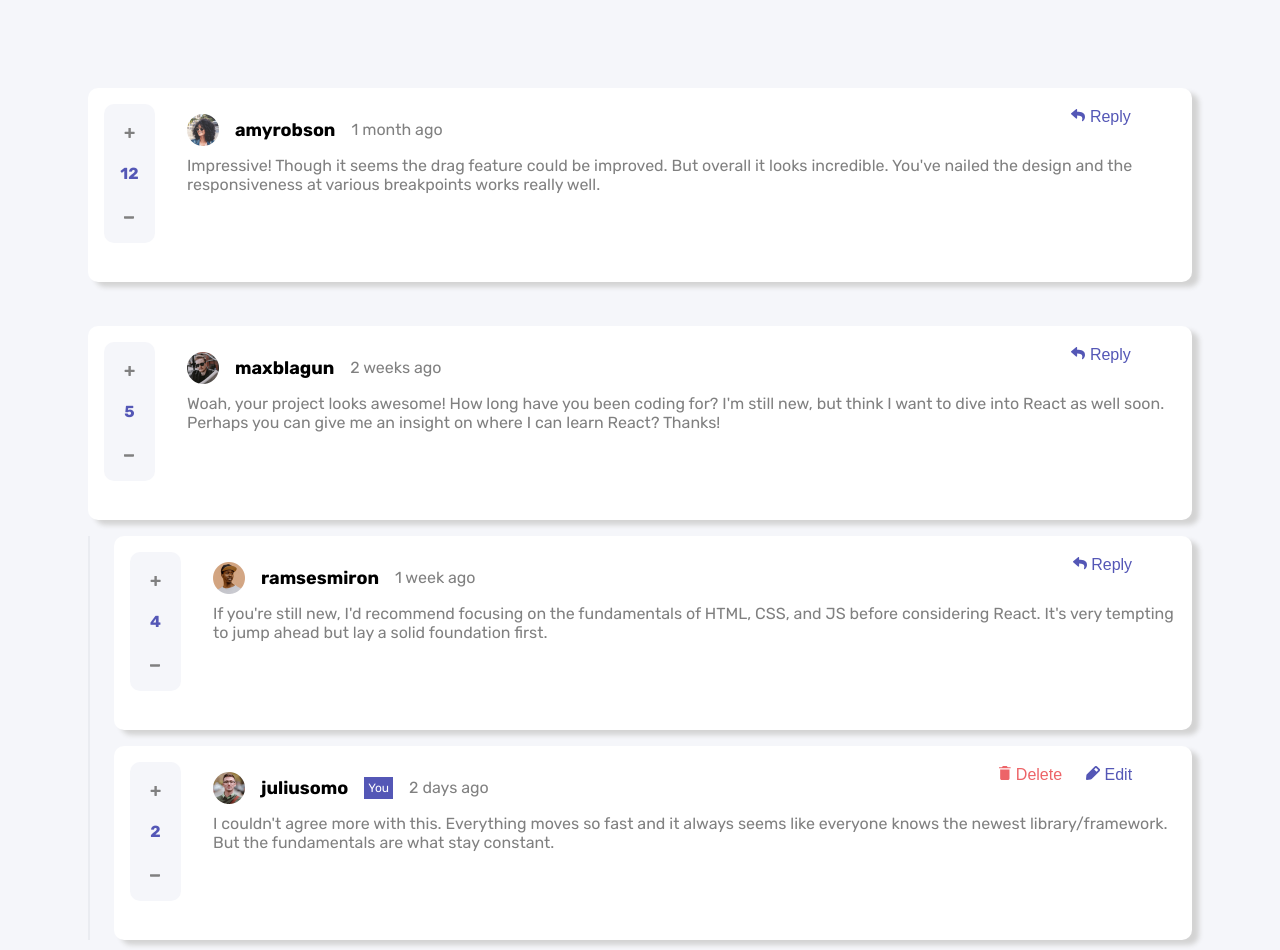
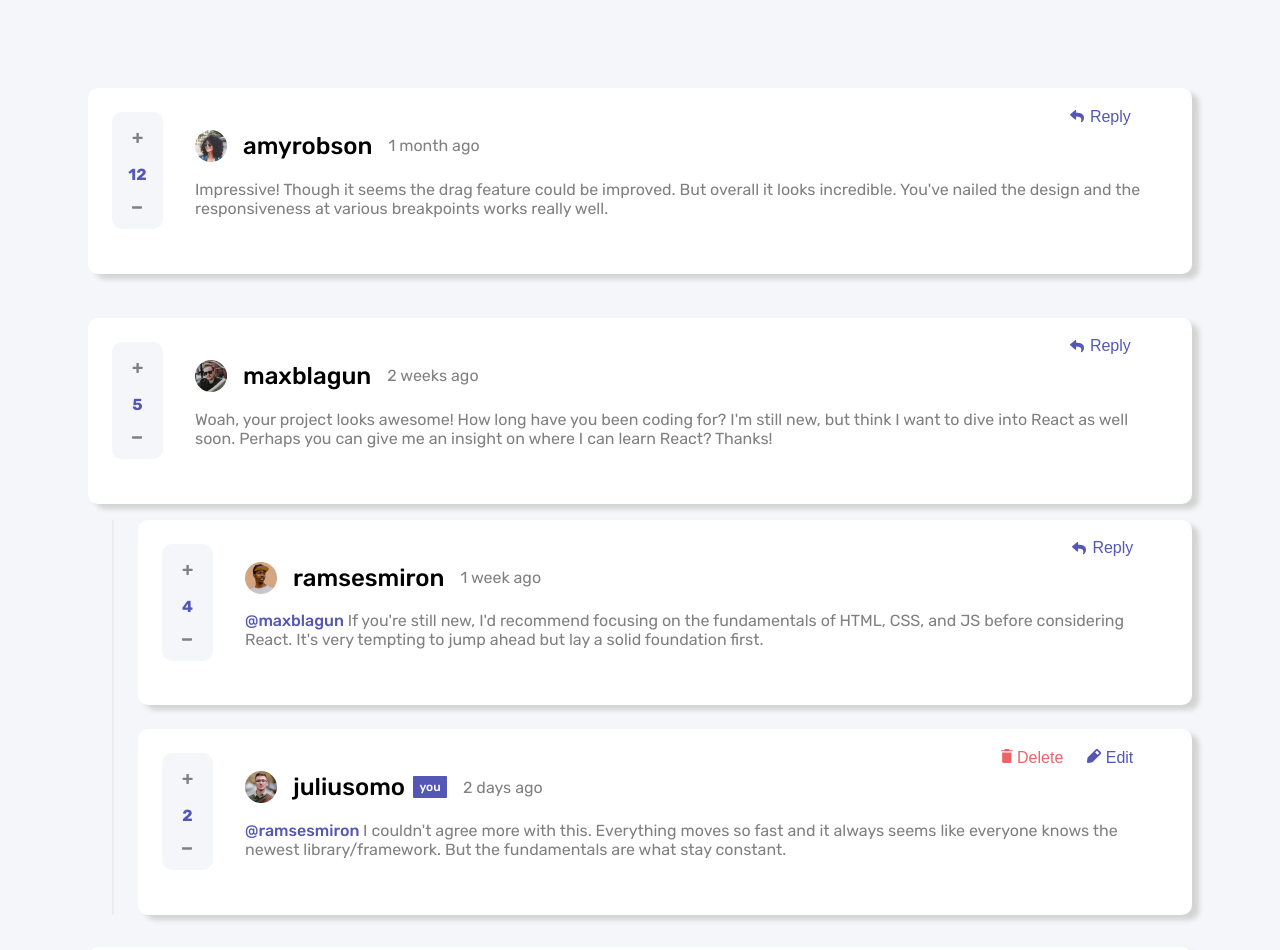
Before and after one commit to thejollydrawker/fm-comments, an Angular app: page / in a window 1280 px wide. Shown: the top 950 px of the page. Built offline with nearby package versions, Linux system fonts and the light colour scheme.

Commit message:
fix styles and replies to

```diff
--- a/src/app/app.component.scss
+++ b/src/app/app.component.scss
@@ -16,6 +16,10 @@ $breakpoint-tablet: 768px;
 
 //fonts
 $btn-font-weight: 500;
+$font-bold: 700;
+$font-semibold: 500;
+$font-size: 16px;
+$font-size-sm: 12px;
 
 .app-main {
     padding: 0.5rem;
--- a/src/app/components/add-comment/add-comment.component.html
+++ b/src/app/components/add-comment/add-comment.component.html
@@ -6,7 +6,7 @@
             class="comment-header_img"
         >
         <ng-container *ngIf="!isReply; else replyTemp">
-            <textarea [(ngModel)]="content" class="comment-text" name="" id="" cols="120" rows="8" placeholder="Add a comment..."></textarea>
+            <textarea [(ngModel)]="content" spellcheck="true" class="comment-text" name="" id="" cols="120" rows="8" placeholder="Add a comment..."></textarea>
             <button (click)="postComment()" class="send_btn">
                 Send
             </button>
@@ -15,7 +15,7 @@
 }
 
 <ng-template #replyTemp>
-    <textarea [(ngModel)]="content" name="reply" class="comment-text" cols="120" rows="8"></textarea>
+    <textarea [(ngModel)]="content" spellcheck="true" name="reply" class="comment-text" cols="120" rows="8"></textarea>
     <button (click)="reply()" class="send_btn">
         Reply
     </button>
--- a/src/app/components/add-comment/add-comment.component.scss
+++ b/src/app/components/add-comment/add-comment.component.scss
@@ -13,10 +13,12 @@
     }
 
     &-text {
-        border-radius: 5px;
+        border-radius: 8px;
         border-color: app.$dark-slate;
         color: gray;
-        font-size: 16px;
+        font-size: app.$font-size;
+        padding: 1rem;
+        box-sizing: border-box;
     }
 }
 
@@ -55,3 +57,14 @@
         order: 3;
     }
 }
+
+@keyframes slideInRight {
+    from {
+        transform: translateX(20%);
+        opacity: 0;
+    }
+    to {
+        transform: translateX(0);
+        opacity: 1;
+    }
+}
--- a/src/app/components/add-comment/add-comment.component.ts
+++ b/src/app/components/add-comment/add-comment.component.ts
@@ -13,6 +13,7 @@ import { Comment } from '../../models/comment.model';
 })
 export class AddCommentComponent {
   @Input() comment?: Comment;
+  @Input() repliesTo?: string;
   @Input() isReply: boolean = false;
   @Output() replyEvent = new EventEmitter();
   user = this.commentSrv.user;
@@ -29,7 +30,7 @@ export class AddCommentComponent {
 
   reply(): void {
     if (this.content.length > 0 && this.comment) {
-      this.commentSrv.reply$.next({content: this.content, repliesTo: this.comment});
+      this.commentSrv.reply$.next({content: this.content, repliesTo: this.comment, repliesToUser: this.repliesTo});
       this.content = '';
       this.replyEvent.emit();
     }
--- a/src/app/components/comment/comment.component.html
+++ b/src/app/components/comment/comment.component.html
@@ -1,15 +1,15 @@
 
-<ng-container *ngTemplateOutlet="commentContent; context: {comment: comment}"></ng-container>
+<ng-container *ngTemplateOutlet="commentContent; context: {comment: comment, isReply: false}"></ng-container>
 
 @if(comment.replies) {
     <section class="replies">
         @for (reply of comment.replies; track reply.id) {
-            <ng-container *ngTemplateOutlet="commentContent; context: {comment: reply}"></ng-container>
+            <ng-container *ngTemplateOutlet="commentContent; context: {comment: reply, isReply: true}"></ng-container>
         }
     </section>
 }
 
-<ng-template #commentContent let-commentItem="comment">
+<ng-template #commentContent let-commentItem="comment" let-isReply="isReply">
     <article class="comment">
         <div class="comment-content">
             <div class="comment-header">
@@ -18,12 +18,13 @@
                     [alt]="comment.user.username"
                     class="comment-header_img"
                 >
-                <h2>
+                <h2 class="comment-header_username">
                     {{ commentItem.user.username }}
+                    <span class="comment-header_you-tag" *ngIf="commentItem.user.username === currentUser()?.username">
+                        you
+                    </span>
                 </h2>
-                <span class="comment-header_you-tag" *ngIf="commentItem.user.username === currentUser()?.username">
-                    You
-                </span>
+
                 <span class="comment-header_created-at">
                     {{ commentItem.createdAt | formatDate }}
                 </span>
@@ -31,12 +32,15 @@
 
             <div class="comment-body">
                 @if(editComment === commentItem.id) {
-                    <textarea [(ngModel)]="updateContent" class="comment-text" rows="8">{{ comment.content }}</textarea>
+                    <textarea [(ngModel)]="updateContent" spellcheck="true" class="comment-text" rows="8">{{ comment.content }}</textarea>
                     <button (click)="updateComment(commentItem)" class="update_btn">
                         Update
                     </button>
                 } @else {
-                  {{ commentItem.content }}
+                    @if(isReply) {
+                        <span class="comment-body_mention-tag"> &#64;{{ commentItem.replyingTo }} </span>
+                    }
+                    {{ commentItem.content }}
                 }
             </div>
         </div>
@@ -73,7 +77,7 @@
 
     @if(openReply === commentItem.id) {
         <form class="reply-box">
-            <app-add-comment [isReply]="true" [comment]="comment" (replyEvent)="openReply = 0"></app-add-comment>
+            <app-add-comment [isReply]="true" [comment]="comment" [repliesTo]="commentItem.user?.username" (replyEvent)="openReply = 0"></app-add-comment>
         </form>
     }
 </ng-template>
--- a/src/app/components/comment/comment.component.scss
+++ b/src/app/components/comment/comment.component.scss
@@ -5,13 +5,13 @@
     @include mixins.container;
 
     &-content {
-        font-size: 16px;
+        font-size: app.$font-size;
         color: gray;
         width: 100%;
     }
 
     &-body {
-        padding-bottom: 4.5rem;
+        padding-bottom: 2rem;
         position: relative;
 
         .update_btn {
@@ -22,14 +22,21 @@
             right: 0%;
             bottom: 5%;
         }
+
+        &_mention-tag {
+            color: app.$accent-blue;
+            font-weight: app.$font-semibold;
+        }
     }
 
     &-text {
-        border-radius: 5px;
+        border-radius: 8px;
         border-color: app.$dark-slate;
         color: gray;
-        font-size: 16px;
+        font-size: app.$font-size;
         width: 100%;
+        padding: 1rem;
+        box-sizing: border-box;
     }
 
     &-reply {
@@ -44,6 +51,9 @@
             @include mixins.btn-default;
             color: app.$accent-blue;
             font-weight: app.$btn-font-weight;
+            display: flex;
+            gap: 0.4rem;
+            align-items: center;
 
             &:hover, & svg:hover{
                 color: app.$accent-blue-hover;
@@ -86,10 +96,12 @@
             @include mixins.btn-default;
             color: gray;
             font-weight: app.$btn-font-weight;
-            font-size: 16px;
+            font-size: app.$font-size;
             padding: 5px 12px;
             padding-left: 12px;
             padding-right: 12px;
+            display: flex;
+            align-items: center;
 
             & svg {
                 transition: ease-in-out 100ms;
@@ -114,8 +126,8 @@
 
         & span {
             color: app.$accent-blue;
-            font-weight: 700;
-            font-size: 16px;
+            font-weight: app.$font-bold;
+            font-size: app.$font-size;
         }
     }
 
@@ -123,8 +135,15 @@
         display: flex;
         align-items: center;
         gap: 1rem;
-        font-size: 0.75rem;
+        font-size: app.$font-size;
         color: initial;
+
+        &_username {
+            font-weight: app.$font-semibold;
+            display: flex;
+            align-items: center;
+            gap: 0.5rem;
+        }
 
         &_img {
             width: 2rem;
@@ -133,25 +152,27 @@
 
         &_created-at {
             color: gray;
-            font-size: 16px;
+            font-size: app.$font-size;
         }
 
         &_you-tag {
             background-color: app.$accent-blue;
             color: white;
-            padding: 0.25rem;
+            font-size: app.$font-size-sm;
+            padding: 0.25rem 0.4rem;
+            border-radius: 1px;
         }
     }
 }
 
 .replies {
-    margin: 1rem 0;
+    margin: 1rem 0 1rem 1.5rem;
     padding-left: 1.5rem;
     background: none;
     border-left: solid app.$text-gray 2px;
     display: flex;
     flex-direction: column;
-    gap: 1rem;
+    gap: 1.5rem;
 }
 
 @media (min-width: app.$breakpoint-tablet) {
@@ -196,14 +217,3 @@ article.comment {
         opacity: 1;
     }
 }
-
-@keyframes slideInRight {
-    from {
-        transform: translateX(20%);
-        opacity: 0;
-    }
-    to {
-        transform: translateX(0);
-        opacity: 1;
-    }
-}
--- a/src/app/components/modal/modal.component.html
+++ b/src/app/components/modal/modal.component.html
@@ -1,7 +1,7 @@
 <ng-container *ngIf="isOpen() === true">
     <div class="overlay"></div>
     <div class="modal">
-        <span class="close-modal">
+        <span class="close-modal" [hidden]="true">
             <svg (click)="close()" xmlns="http://www.w3.org/2000/svg" fill="none" viewBox="0 0 24 24" stroke-width="1.5" stroke="currentColor" class="w-6 h-6 close-modal-icon">
                 <path stroke-linecap="round" stroke-linejoin="round" d="M6 18 18 6M6 6l12 12" />
             </svg>
--- a/src/app/components/modal/modal.component.scss
+++ b/src/app/components/modal/modal.component.scss
@@ -6,8 +6,8 @@
     background-color: white;
     z-index: 11;
     top: 30%;
-    left: 20%;
-    width: 60%;
+    left: 25%;
+    width: 50%;
     border-radius: 5px;
     padding: 1.5rem 2rem;
     display: flex;
@@ -41,7 +41,7 @@
     }
 
     p {
-        width: 75%;
+        width: 85%;
         color: gray;
     }
 
--- a/src/app/mixins/mixins.scss
+++ b/src/app/mixins/mixins.scss
@@ -2,7 +2,7 @@
 
 @mixin container {
     box-shadow: 7px 5px 5px lightgray;
-    padding: 1rem;
+    padding: 1.5rem;
     border-radius: 10px;
     display: flex;
     flex-direction: column;
@@ -14,7 +14,7 @@
 @mixin btn-default {
     border: none;
     background: none;
-    font-size: 16px;
+    font-size: app.$font-size;
 }
 
 @mixin btn-primary {
@@ -22,8 +22,8 @@
     padding: 1rem 1.75rem;
     border-radius: 6px;
     text-transform: uppercase;
-    font-weight: 700;
-    font-size: 16px;
+    font-weight: app.$font-bold;
+    font-size: app.$font-size;
 }
 
 @mixin btn-accent {
--- a/src/app/models/state.model.ts
+++ b/src/app/models/state.model.ts
@@ -15,6 +15,7 @@ export interface EditCommentAction {
 export interface ReplyCommentAction {
     content: string;
     repliesTo: Comment;
+    repliesToUser?: string;
 }
 
 export interface RemoveCommentAction {
--- a/src/app/services/comments/comments.service.ts
+++ b/src/app/services/comments/comments.service.ts
@@ -146,7 +146,7 @@ export class CommentsService {
 
   handleReplyEvent(state: CommentsState, action: ReplyCommentAction, callback: ( state:CommentsState ) => void): CommentsState {
     const newComment: Comment = this.newComment(action.content);
-    newComment.replyingTo = action.repliesTo.user.username;
+    newComment.replyingTo = action.repliesToUser;
     const indx = state.comments.findIndex(comm => comm.id === action.repliesTo.id);
 
     if (indx === -1) return { ...state };
```
